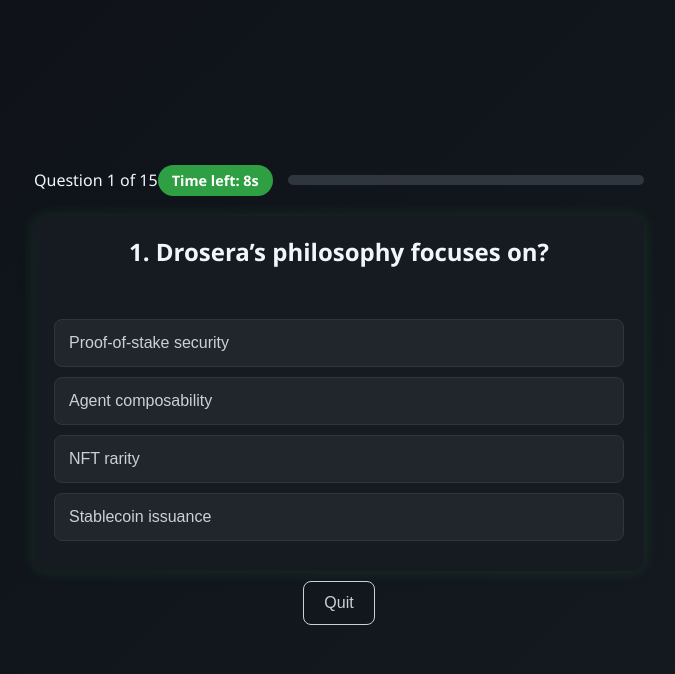
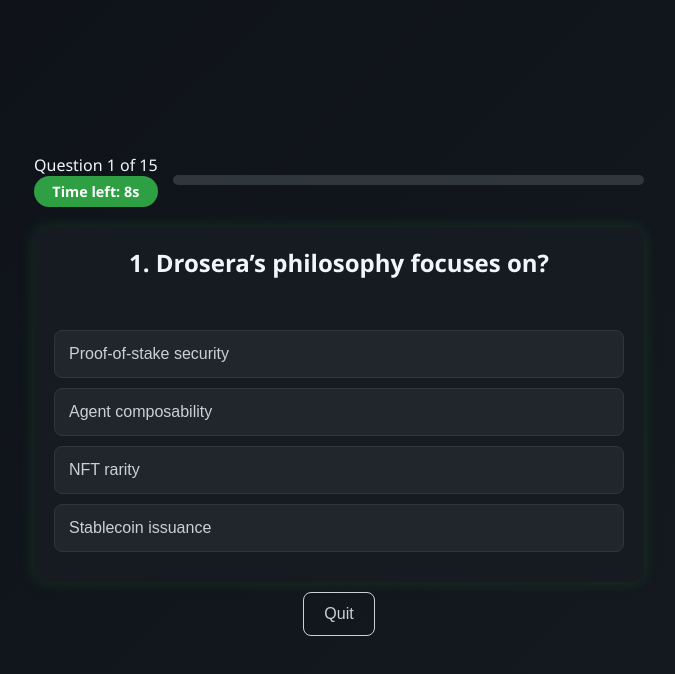
Before and after one commit to theonlysamad7/droseraquiz, a plain HTML site: page index.html in a window 1280 px wide. Both pictures are taken after a click on the button "Start Quiz". Shown: the whole page, without its empty margins (301-976 px from the left). Drawn offline with Linux system fonts and the light colour scheme.

Commit message:
add index.html

```diff
--- a/index.html
+++ b/index.html
@@ -27,9 +27,14 @@
        ======================= -->
   <main id="quiz-screen" class="screen hidden" aria-hidden="true">
     <div class="quiz-header">
-      <div id="progressText">Question 1 / 15</div>
-      <div id="timer">Time left: 10s</div>
-      <div id="progressBar" aria-hidden="true"><div id="progressFill"></div></div>
+      <div class="quiz-header-top">
+        <div id="progressText">Question 1 / 15</div>
+        <div id="timer">Time left: 10s</div>
+      </div>
+
+      <div id="progressBar" aria-hidden="true">
+        <div id="progressFill"></div>
+      </div>
     </div>
 
     <section id="question-area" class="card">
@@ -48,7 +53,6 @@
        RESULT SCREEN
        ======================= -->
   <main id="result-screen" class="screen hidden" aria-hidden="true">
-    <!-- ✅ Dynamic result heading -->
     <h2 id="resultMessage" class="title">Result</h2>
 
     <img id="resultImage" class="result-image hidden" src="" alt="result image" />
```
